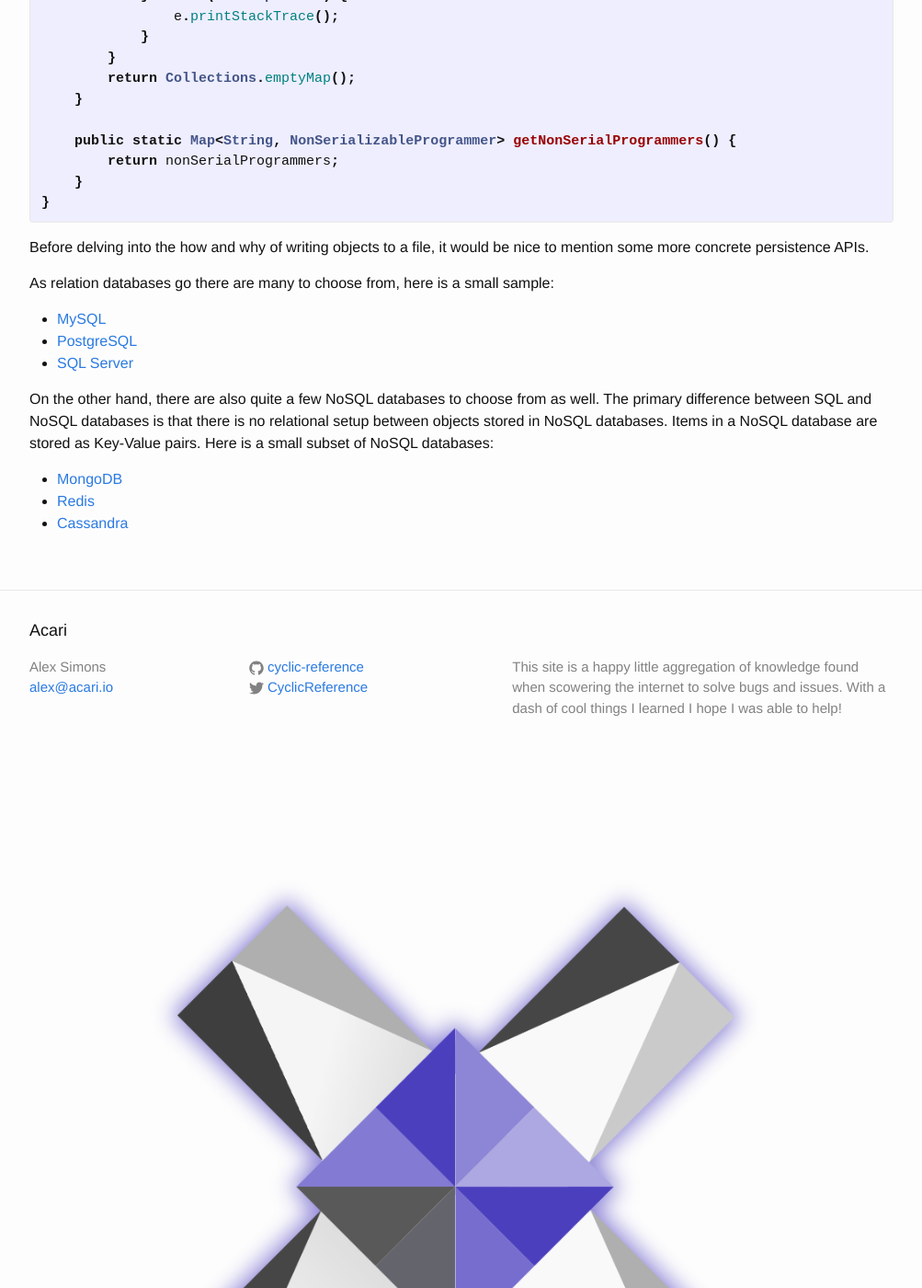
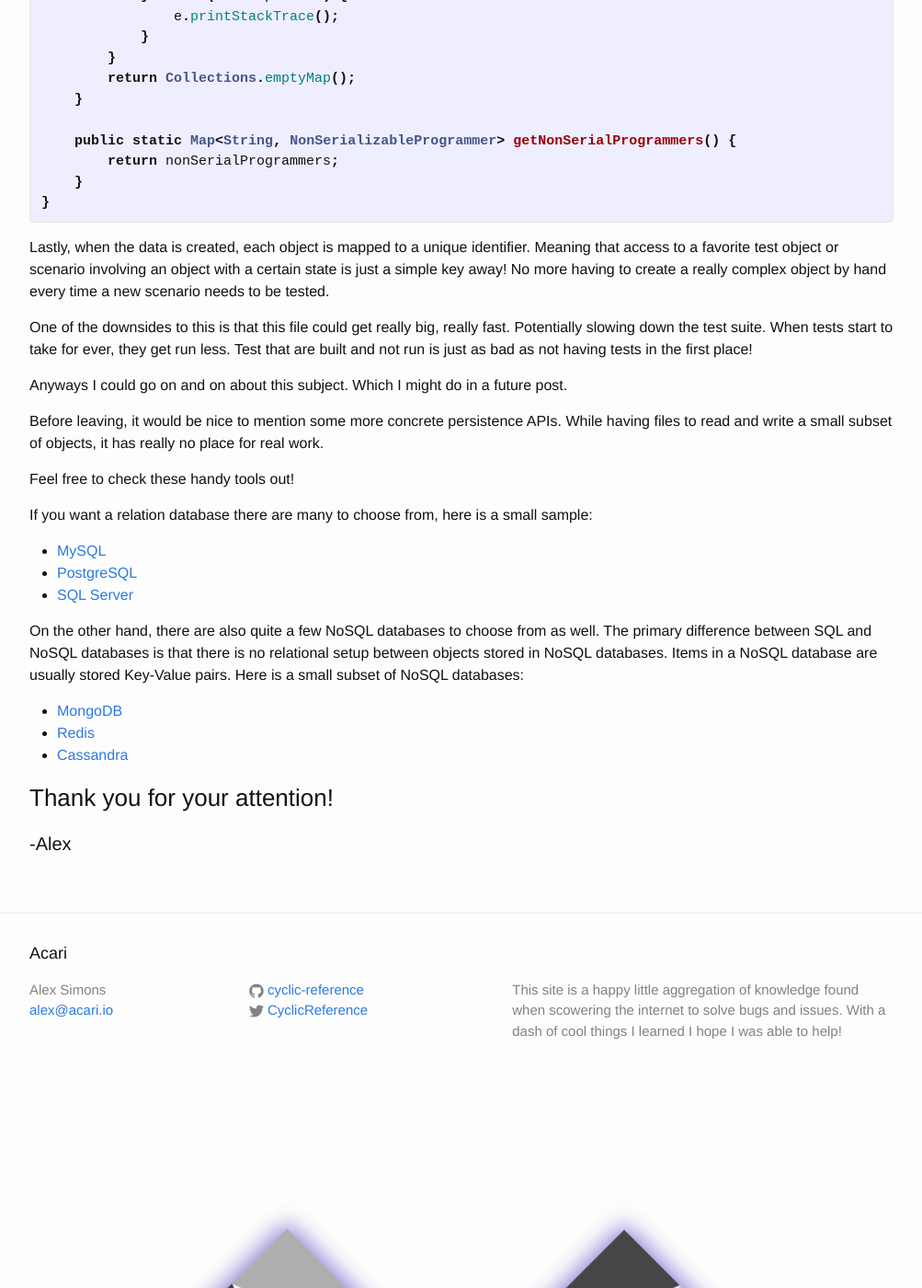
Before and after one commit to Unthrottled/blog, a Jekyll site: the page built from _posts/2017-05-07-Objects-from-file.md, in a window 1280 px wide and 1400 px high, scrolled down 6944 px. Shown: the whole window at 92% size, without its empty margins (138-1141 px from the left). Built offline with Jekyll 4.4.1, drawn with Linux system fonts in a browser that asks for light colours.

Commit message:
Some last words before revision

```diff
--- a/_posts/2017-05-07-Objects-from-file.md
+++ b/_posts/2017-05-07-Objects-from-file.md
@@ -318,9 +318,24 @@ public class TestDataProvider {
 }
 {% endhighlight %}
 
-Before delving into the how and why of writing objects to a file, it would be nice to mention some more concrete persistence APIs.
+Lastly, when the data is created, each object is mapped to a unique identifier.
+Meaning that access to a favorite test object or scenario involving an object with a certain state is just a simple key away!
+No more having to create a really complex object by hand every time a new scenario needs to be tested.
 
-As relation databases go there are many to choose from, here is a small sample:
+One of the downsides to this is that this file could get really big, really fast.
+Potentially slowing down the test suite.
+When tests start to take for ever, they get run less.
+Test that are built and not run is just as bad as not having tests in the first place!
+
+Anyways I could go on and on about this subject.
+Which I might do in a future post.
+
+Before leaving, it would be nice to mention some more concrete persistence APIs.
+While having files to read and write a small subset of objects, it has really no place for real work.
+
+Feel free to check these handy tools out!
+
+If you want a relation database there are many to choose from, here is a small sample:
 
 - [MySQL](https://www.mysql.com/)
 - [PostgreSQL](https://www.postgresql.org/about/)
@@ -328,9 +343,13 @@ As relation databases go there are many to choose from, here is a small sample:
 
 On the other hand, there are also quite a few NoSQL databases to choose from as well.
 The primary difference between SQL and NoSQL databases is that there is no relational setup between objects stored in NoSQL databases.
-Items in a NoSQL database are stored as Key-Value pairs.
+Items in a NoSQL database are usually stored Key-Value pairs.
 Here is a small subset of NoSQL databases:
 
 - [MongoDB](https://www.mongodb.com/what-is-mongodb)
 - [Redis](https://redis.io/topics/introduction)
 - [Cassandra](http://cassandra.apache.org/)
+
+### Thank you for your attention!
+
+#### -Alex
```
